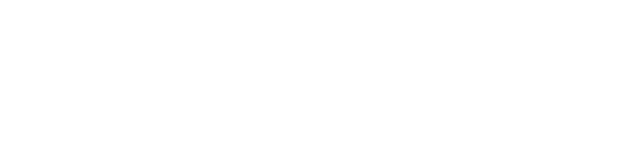
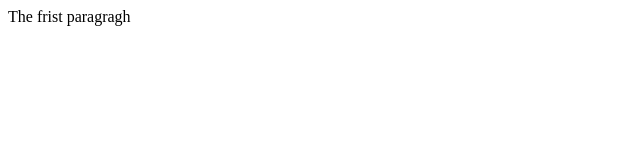
Before and after one commit to thutram123456789/th-git, a plain HTML site: page index.html in a window 1280 px wide. Shown: the whole page, without its empty margins (0-640 px from the left). Drawn offline with Linux system fonts and the light colour scheme.

Commit message:
Thay doi noi dung index

```diff
--- a/index.html
+++ b/index.html
@@ -3,5 +3,6 @@
 
 </head>
 <body>
+<p> The frist paragragh </p>
 </body>
 </html>
```
